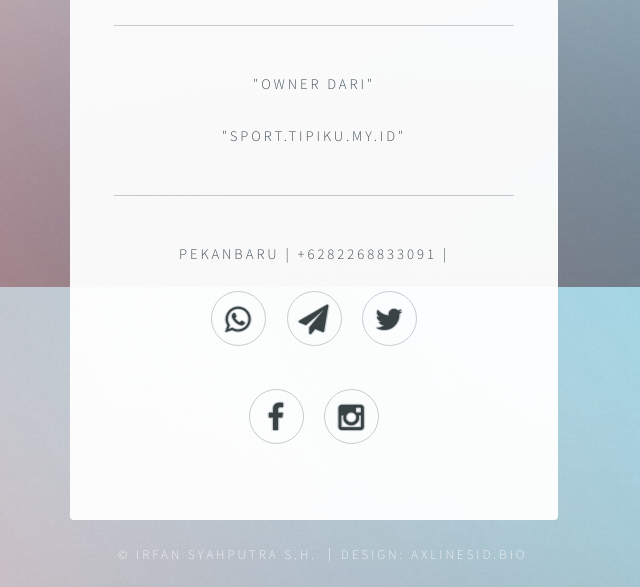
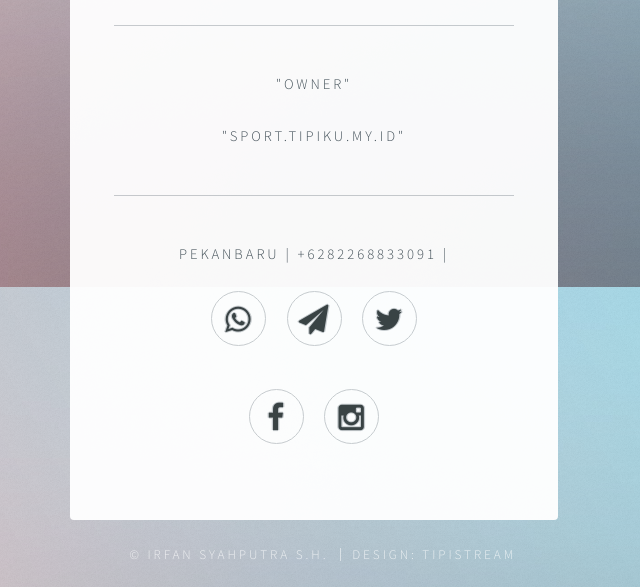
Before and after one commit to doraemon99-x/axlinesidporto, a plain HTML site: page index.html in a window 1280 px wide. Shown: the part 513-1100 px from the top of the page, 326-966 px from the left. Drawn offline with Linux system fonts and the light colour scheme.

Commit message:
Update index.html

```diff
--- a/index.html
+++ b/index.html
@@ -38,7 +38,7 @@
 
 
 
-                            <p>&quot;Owner Dari&quot;</p>
+                            <p>&quot;Owner&quot;</p>
                             <p>&quot;sport.tipiku.my.id&quot;</p>
                             <hr />
 
@@ -63,7 +63,7 @@
                                     <li><a href="https://twitter.com/ifn_line" class="fa-twitter" target="_blank" title="Twitter">Twitter</a></li>
 
                                 <p>
-                                    <li><a href="https://www.facebook.com/ifn.axlinesid" class="fa-facebook" target="_blank" title="Facebook">Facebook</a></li>
+                                    <li><a href="https://www.facebook.com/ifn.axlinesid/" class="fa-facebook" target="_blank" title="Facebook">Facebook</a></li>
 
 
                                     <li><a href="https://www.instagram.com/ifn_axlinesid/" class="fa fa-instagram" title="instagram">Instagram</a></li>
@@ -78,7 +78,7 @@
 
                                 <li>&copy; IRFAN SYAHPUTRA S.H.</li>
 
-                                <li>Design: <a href="//axlinesid.com">axlinesid.bio</a></li>
+                                <li>Design: <a href="//sport.tipiku.my.id">TIPISTREAM</a></li>
                             </ul>
                         </footer>
 
```
